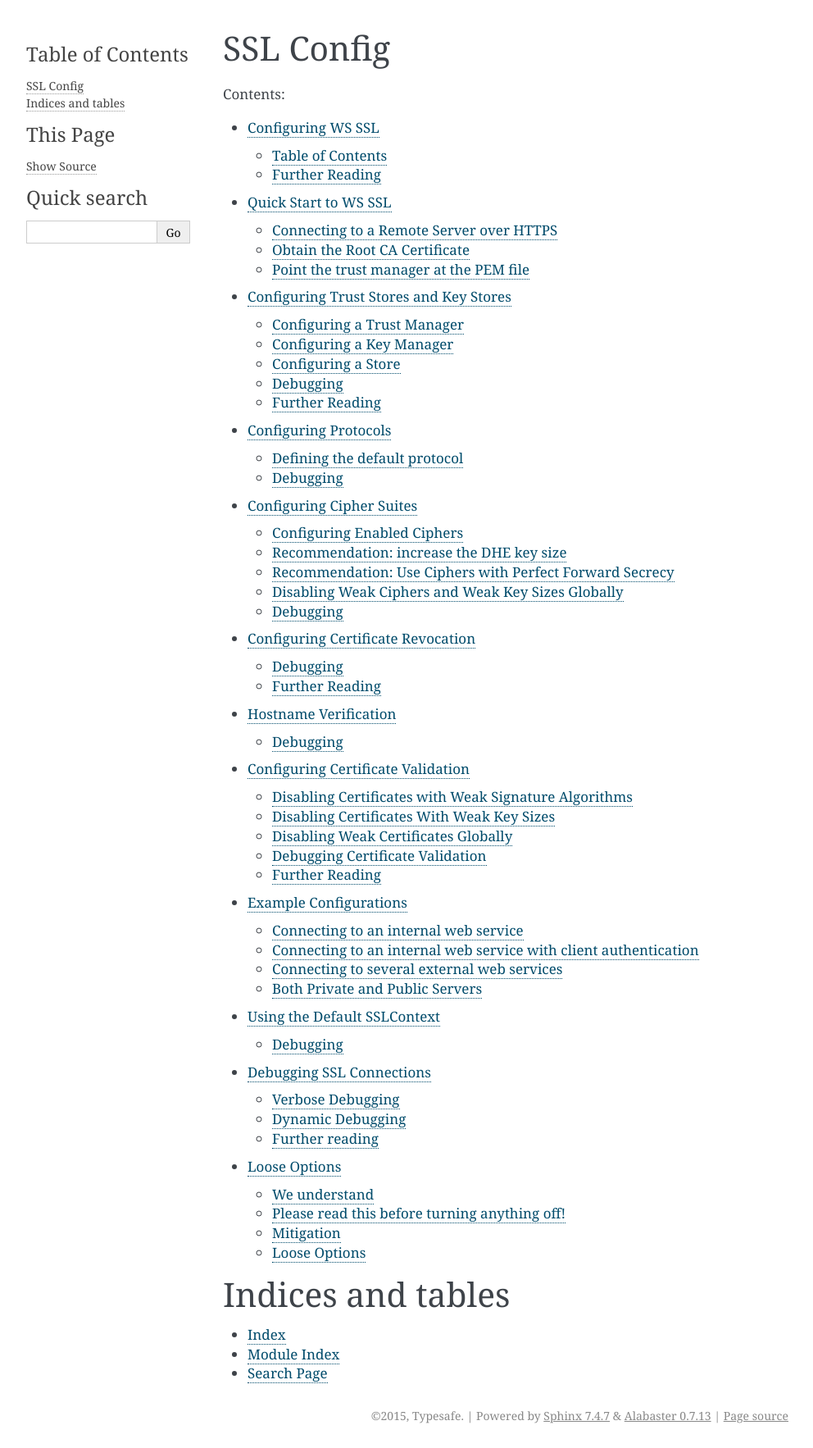
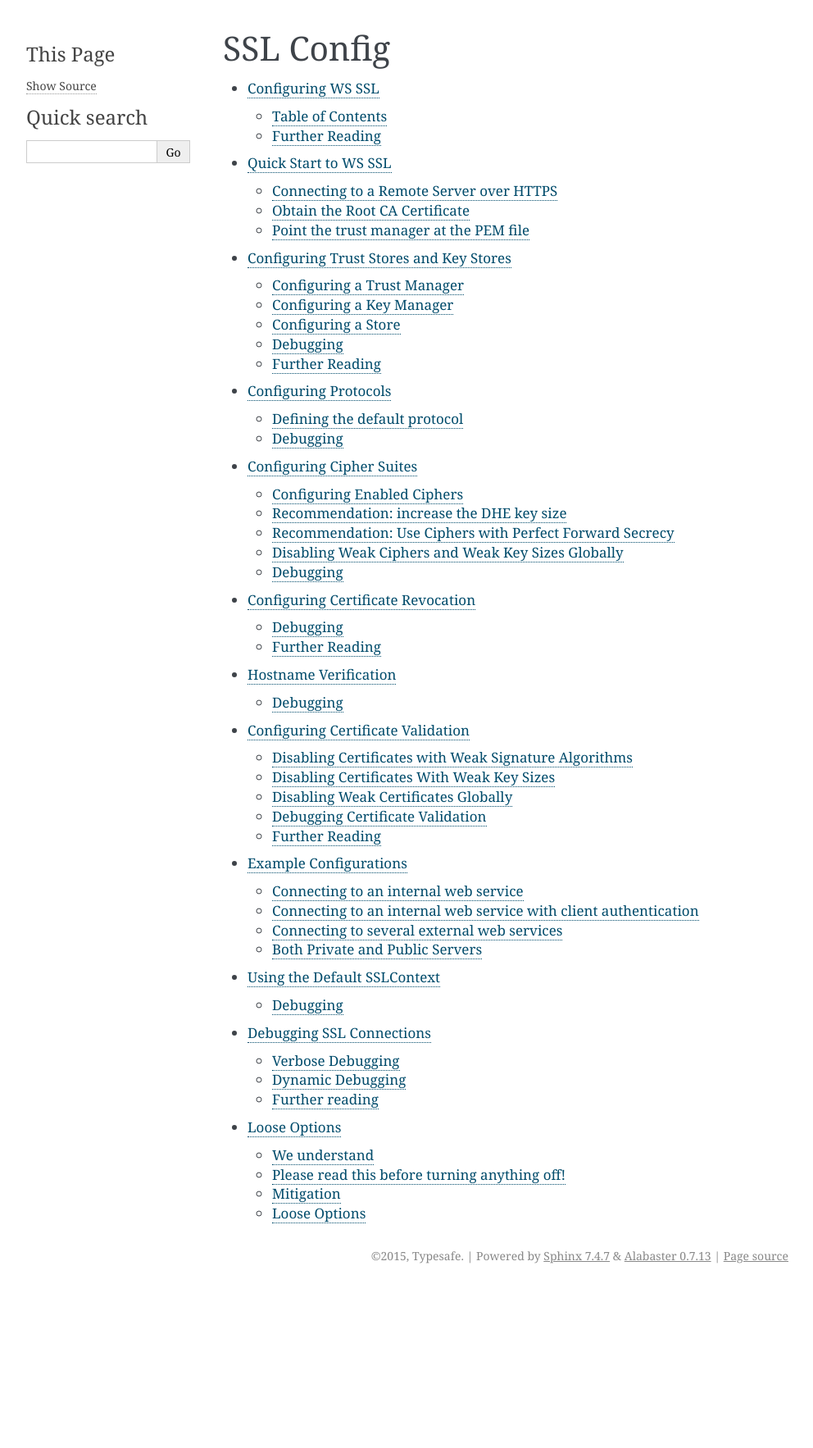
Before and after one commit to lightbend/ssl-config, a Sphinx documentation site: the page built from documentation/src/sphinx/index.rst, in a window 1280 px wide. Shown: the whole page at 82% size, without its empty margins (148-1140 px from the left). Built offline with Sphinx 7.4.7, drawn with Linux system fonts in a browser that asks for light colours; pages that are not in the unit, such as notebooks, are missing from menus; after the commit the page ends 1571 px from its top, so only the background shows below that.

Commit message:
Remove boilerplate comment and "Indices and tables" section
Only the search page exists, but not yet supported in Paradox.

```diff
--- a/documentation/src/sphinx/index.rst
+++ b/documentation/src/sphinx/index.rst
@@ -1,12 +1,5 @@
-.. ssl-config documentation master file, created by
-   sphinx-quickstart on Fri Dec 18 16:58:16 2015.
-   You can adapt this file completely to your liking, but it should at least
-   contain the root `toctree` directive.
-
 SSL Config
 ==========
-
-Contents:
 
 .. toctree::
    :maxdepth: 2
@@ -25,11 +18,3 @@
    DebuggingSSL.rst
    LooseSSL.rst
    TestingSSL.rst
-
-
-Indices and tables
-==================
-
-* :ref:`genindex`
-* :ref:`modindex`
-* :ref:`search`
```
